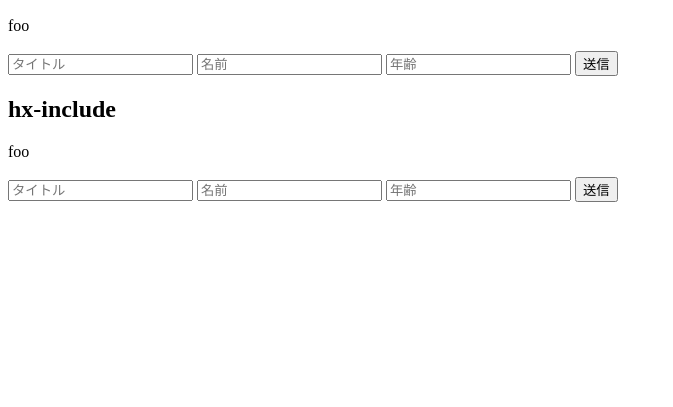
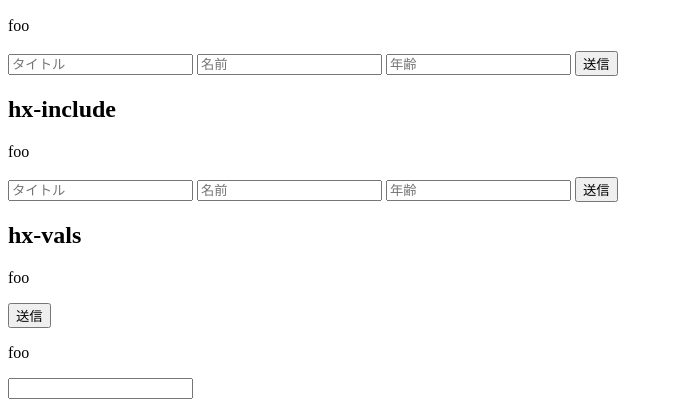
Before and after one commit to tomo1227/htmx_book_app, a Python web app: template templates/section12.html in a window 1280 px wide. Shown: the part 534-941 px from the top of the page, without its empty margins (0-673 px from the left). Before the commit the page ends 736 px from the top, so only its background shows below. Run offline with Jinja, Linux system fonts and the light colour scheme; the template is opened without the code that fills it, so the values that code supplies are empty.

Commit message:
section12にhx-valsを追加

```diff
--- a/pyproject.toml
+++ b/pyproject.toml
@@ -39,6 +39,7 @@ pytest-xdist = "^3.6.1"
 fastapi = "^0.115.6"
 uvicorn = { extras = ["standard"], version = "^0.34.0" }
 jinja2 = "^3.1.4"
+python-multipart = "^0.0.20"
 
 [tool.poetry.group.dev.dependencies]
 ruff = "^0.8.4"
--- a/templates/section12.html
+++ b/templates/section12.html
@@ -51,4 +51,14 @@
   <input name="age" type="number" placeholder="年齢" />
   <button hx-post="/send-form" hx-include="preview [name='name']" hx-target="#target5">送信</button>
 </div>
+
+<h2>hx-vals</h2>
+<p id="target6">foo</p>
+<button hx-post="/greeting" hx-vals='{"title": "Hello", "name": "Taro"}' hx-target="#target6">送信</button>
+
+<p id="target7">foo</p>
+<div hx-target="#target7" hx-post="/last-key" hx-trigger="keyup" hx-vals='js:{lastKey: event.key}'>
+  <input type="text" />
+</div>
+
 {% endblock %}
```
Also changed, not shown: src/main.py (+13 -1 lines), 1 other file.
